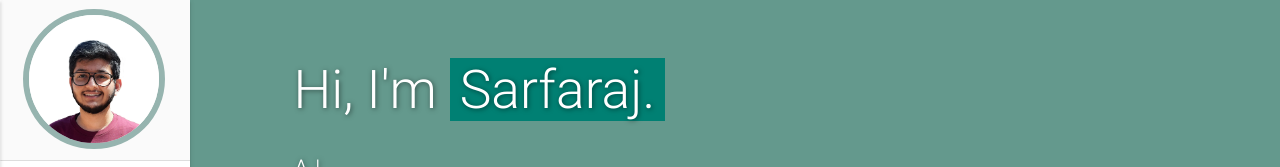
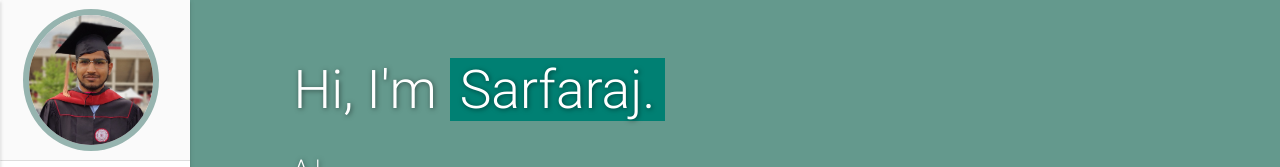
Before and after one commit to sarfaraj-mohammad/sarfaraj-mohammad.github.io, a plain HTML site: page index.html in a window 1280 px wide. Shown: the top 167 px of the page. Drawn offline with nearby package versions, Linux system fonts and the light colour scheme.

Commit message:
Updated Profile

```diff
--- a/index.html
+++ b/index.html
@@ -87,7 +87,7 @@
       <li class="logo">
         <a id="logo-container" aria-label="Navigate to the beginning of the page" href="#intro"
           class="brand-logo grey-blue-text">
-          <img src="/assets/img/passport-new.jpg" class="circle img-responsive profile-pic" alt="avatar">
+          <img src="/assets/img/profile-pic-1.jpg" class="circle img-responsive profile-pic" alt="avatar">
         </a>
       </li>
 
```
Also changed, not shown: assets/img/my-passport-photo-square.jpg (deleted), assets/img/passport-new.jpg (deleted), assets/img/profile-pic-1.jpg (added), 3 other files.
